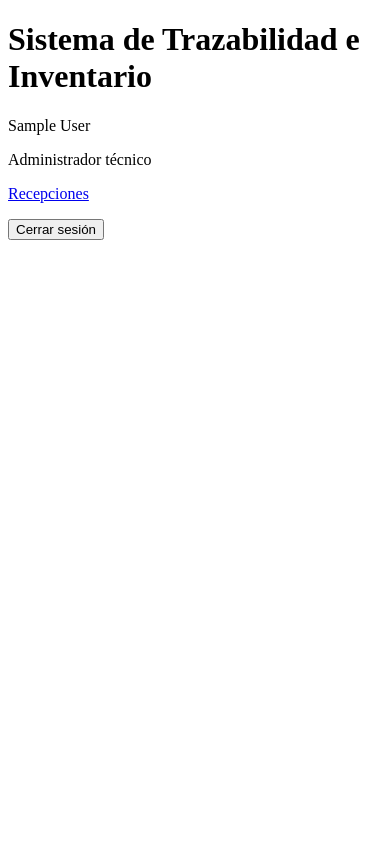
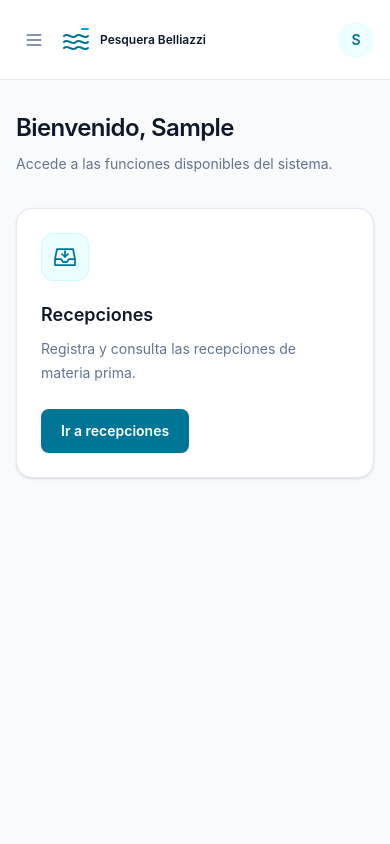
Before and after one commit to Francisco11061/Belliazzi-Sistema-De-Trazabilidad, a Django app: page / in a window 390 px wide. Run offline with Django 5.2, Linux system fonts and the light colour scheme; the visitor is signed in with stand-in values (Sample User, id 1).

Commit message:
feat: mejorar layout base y visualizacion de usuario

```diff
--- a/apps/usuarios/templates/usuarios/inicio.html
+++ b/apps/usuarios/templates/usuarios/inicio.html
@@ -1,26 +1,22 @@
-<!DOCTYPE html>
-<html lang="es">
-<head>
-    <meta charset="utf-8">
-    <meta name="viewport" content="width=device-width, initial-scale=1">
-    <title>Inicio | Pesquera Belliazzi</title>
-</head>
-<body>
-    <main>
-        <h1>Sistema de Trazabilidad e Inventario</h1>
-        <p>{{ user.get_full_name|default:user.username }}</p>
-        {% if user.rol %}
-            <p>{{ user.rol.nombre }}</p>
-        {% elif user.is_superuser %}
-            <p>Administrador técnico</p>
-        {% endif %}
-        {% if user.is_superuser or user.rol.codigo == "JEFE" or user.rol.codigo == "ENCARGADA" %}
-            <p><a href="{% url 'trazabilidad:lista_recepciones' %}">Recepciones</a></p>
-        {% endif %}
-        <form method="post" action="{% url 'usuarios:logout' %}">
-            {% csrf_token %}
-            <button type="submit">Cerrar sesión</button>
-        </form>
-    </main>
-</body>
-</html>
+{% extends "base.html" %}
+
+{% block title %}Inicio | Pesquera Belliazzi{% endblock %}
+
+{% block page_title %}Inicio{% endblock %}
+
+{% block content %}
+    <header class="mb-8">
+        <h1 class="text-2xl font-semibold tracking-tight break-words sm:text-3xl">Bienvenido, {{ user.first_name|default:user.username }}</h1>
+        <p class="mt-2 text-sm leading-6 text-slate-500">Accede a las funciones disponibles del sistema.</p>
+    </header>
+    {% if user.is_superuser or user.rol.codigo == "JEFE" or user.rol.codigo == "ENCARGADA" %}
+        <section aria-labelledby="recepciones-title" class="w-full max-w-lg min-w-0 rounded-2xl border border-slate-200 bg-white p-6 shadow-sm sm:p-8">
+            <div class="mb-5 flex size-12 shrink-0 items-center justify-center rounded-xl border border-cyan-100 bg-cyan-50 text-cyan-700">
+                <svg class="h-6 w-6 shrink-0" viewBox="0 0 24 24" fill="none" stroke="currentColor" stroke-width="1.75" stroke-linecap="round" stroke-linejoin="round" aria-hidden="true"><path d="M4 4h16l2 10v6H2v-6L4 4ZM2 14h6l2 3h4l2-3h6M12 6v6m-3-3 3 3 3-3" /></svg>
+            </div>
+            <h2 id="recepciones-title" class="text-lg font-semibold">Recepciones</h2>
+            <p class="mt-2 text-sm leading-6 text-slate-500">Registra y consulta las recepciones de materia prima.</p>
+            <a href="{% url 'trazabilidad:lista_recepciones' %}" class="mt-6 inline-flex items-center justify-center rounded-lg bg-cyan-700 px-5 py-3 text-sm font-semibold text-white shadow-xs transition-colors hover:bg-cyan-800 focus-visible:outline-2 focus-visible:outline-offset-2 focus-visible:outline-cyan-600">Ir a recepciones</a>
+        </section>
+    {% endif %}
+{% endblock %}
--- a/config/settings.py
+++ b/config/settings.py
@@ -67,7 +67,7 @@ ROOT_URLCONF = 'config.urls'
 TEMPLATES = [
     {
         'BACKEND': 'django.template.backends.django.DjangoTemplates',
-        'DIRS': [],
+        'DIRS': [BASE_DIR / 'templates'],
         'APP_DIRS': True,
         'OPTIONS': {
             'context_processors': [
--- a/static/src/input.css
+++ b/static/src/input.css
@@ -1,6 +1,7 @@
 @import "tailwindcss" source(none);
 @plugin "flowbite/plugin";
 @source "../../apps/**/templates/**/*.html";
+@source "../../templates/**/*.html";
 @source "../../node_modules/flowbite";
 
 @layer components {
--- /dev/null
+++ b/templates/base.html
@@ -0,0 +1,150 @@
+{% load static %}
+<!DOCTYPE html>
+<html lang="es">
+<head>
+    <meta charset="utf-8">
+    <meta name="viewport" content="width=device-width, initial-scale=1">
+    <title>{% block title %}Pesquera Belliazzi{% endblock %}</title>
+    <link rel="stylesheet" href="{% static 'usuarios/css/output.css' %}?v=layout-responsive-2">
+    {% block extra_css %}{% endblock %}
+</head>
+<body class="[--sidebar-width:16rem] bg-slate-50 font-sans text-slate-900 antialiased">
+    <svg class="hidden" xmlns="http://www.w3.org/2000/svg" aria-hidden="true">
+        <symbol id="icon-wave" viewBox="0 0 32 32">
+            <path d="M4 12c4-4 8 4 12 0s8 4 12 0M4 18c4-4 8 4 12 0s8 4 12 0M4 24c4-4 8 4 12 0s8 4 12 0" />
+            <path d="M22 5h6" class="text-sky-500" />
+        </symbol>
+    </svg>
+    <div id="sidebar-overlay" class="fixed inset-0 z-40 bg-slate-900/40 lg:hidden" hidden aria-hidden="true"></div>
+    <aside id="sidebar" aria-label="Menú principal" tabindex="-1" class="fixed inset-y-0 left-0 z-50 flex w-[var(--sidebar-width)] max-w-full -translate-x-full flex-col max-lg:invisible max-lg:[&[aria-modal=true]]:visible border-r border-slate-200 bg-white transition-transform motion-reduce:transition-none lg:translate-x-0">
+        <div class="relative flex min-h-24 shrink-0 items-center gap-3 border-b border-slate-200 px-4 py-5 pr-12 lg:px-5">
+            <svg class="h-9 w-9 shrink-0 text-cyan-700" fill="none" stroke="currentColor" stroke-width="2" stroke-linecap="round" aria-hidden="true"><use href="#icon-wave" /></svg>
+            <div class="min-w-0 flex-1">
+                <p class="text-xs leading-5 font-semibold tracking-wide">PESQUERA BELLIAZZI</p>
+                <p class="mt-1 text-xs leading-5 text-slate-500">Sistema de Trazabilidad</p>
+            </div>
+            <button id="sidebar-close" type="button" aria-label="Cerrar menú" class="absolute top-3 right-3 shrink-0 rounded-lg p-1 text-slate-500 hover:bg-slate-100 focus-visible:outline-2 focus-visible:outline-cyan-700 lg:hidden">
+                <svg class="h-5 w-5 shrink-0" viewBox="0 0 24 24" fill="none" stroke="currentColor" stroke-width="2" stroke-linecap="round" aria-hidden="true"><path d="m6 6 12 12M6 18 18 6" /></svg>
+            </button>
+        </div>
+        <nav class="min-h-0 flex-1 space-y-2 overflow-y-auto p-4" aria-label="Navegación principal">
+            <a href="{% url 'usuarios:inicio' %}" {% if request.resolver_match.view_name == 'usuarios:inicio' %}aria-current="page"{% endif %} class="flex w-full items-center gap-3 rounded-lg px-3 py-3 text-sm font-medium whitespace-nowrap focus-visible:outline-2 focus-visible:outline-cyan-700 {% if request.resolver_match.view_name == 'usuarios:inicio' %}bg-cyan-50 text-cyan-700{% else %}text-slate-500 hover:bg-slate-50 hover:text-slate-900{% endif %}">
+                <svg class="h-5 w-5 shrink-0" viewBox="0 0 24 24" fill="none" stroke="currentColor" stroke-width="1.75" stroke-linecap="round" stroke-linejoin="round" aria-hidden="true"><path d="m3 10 9-7 9 7M5 9v12h5v-7h4v7h5V9" /></svg>
+                Inicio
+            </a>
+            {% if user.is_superuser or user.rol.codigo == "JEFE" or user.rol.codigo == "ENCARGADA" %}
+                <a href="{% url 'trazabilidad:lista_recepciones' %}" {% if request.resolver_match.namespace == 'trazabilidad' %}aria-current="page"{% endif %} class="flex w-full items-center gap-3 rounded-lg px-3 py-3 text-sm font-medium whitespace-nowrap focus-visible:outline-2 focus-visible:outline-cyan-700 {% if request.resolver_match.namespace == 'trazabilidad' %}bg-cyan-50 text-cyan-700{% else %}text-slate-500 hover:bg-slate-50 hover:text-slate-900{% endif %}">
+                    <svg class="h-5 w-5 shrink-0" viewBox="0 0 24 24" fill="none" stroke="currentColor" stroke-width="1.75" stroke-linecap="round" stroke-linejoin="round" aria-hidden="true"><path d="M4 4h16l2 10v6H2v-6L4 4ZM2 14h6l2 3h4l2-3h6M12 6v6m-3-3 3 3 3-3" /></svg>
+                    Recepciones
+                </a>
+            {% endif %}
+        </nav>
+        <form method="post" action="{% url 'usuarios:logout' %}" class="shrink-0 border-t border-slate-200 p-4">
+            {% csrf_token %}
+            <button type="submit" class="flex w-full cursor-pointer items-center gap-3 rounded-lg px-3 py-3 text-sm font-medium text-slate-500 hover:bg-slate-50 hover:text-slate-900 focus-visible:outline-2 focus-visible:outline-cyan-700">
+                <svg class="h-5 w-5 shrink-0" viewBox="0 0 24 24" fill="none" stroke="currentColor" stroke-width="1.75" stroke-linecap="round" stroke-linejoin="round" aria-hidden="true"><path d="M9 4H4v16h5m5-12 4 4-4 4m-6-4h13" /></svg>
+                Cerrar sesión
+            </button>
+        </form>
+    </aside>
+
+    <div id="page-shell" class="min-h-dvh min-w-0 lg:pl-[var(--sidebar-width)]">
+        <header class="sticky top-0 z-30 flex min-h-20 flex-nowrap items-center justify-between gap-2 border-b border-slate-200 bg-white px-4 py-3 sm:px-6 lg:px-8">
+            <div class="flex min-w-0 flex-1 items-center gap-2">
+                <button id="sidebar-open" type="button" aria-label="Abrir menú" aria-controls="sidebar" aria-expanded="false" class="shrink-0 rounded-lg p-2 text-slate-500 hover:bg-slate-50 focus-visible:outline-2 focus-visible:outline-cyan-700 lg:hidden">
+                    <svg class="h-5 w-5 shrink-0" viewBox="0 0 24 24" fill="none" stroke="currentColor" stroke-width="2" stroke-linecap="round" aria-hidden="true"><path d="M4 6h16M4 12h16M4 18h16" /></svg>
+                </button>
+                <svg class="h-8 w-8 shrink-0 text-cyan-700 lg:hidden" fill="none" stroke="currentColor" stroke-width="2" stroke-linecap="round" aria-hidden="true"><use href="#icon-wave" /></svg>
+                <span class="whitespace-nowrap text-xs font-semibold sm:text-sm lg:hidden">Pesquera Belliazzi</span>
+                <span class="hidden text-sm text-slate-500 lg:block">{% block page_title %}Inicio{% endblock %}</span>
+            </div>
+            {% with display_name=user.get_full_name|default:user.username %}
+                <div class="flex min-w-0 shrink-0 items-center gap-3" title="{{ display_name }}">
+                    <span class="flex h-9 w-9 shrink-0 items-center justify-center rounded-full bg-cyan-50 text-sm font-semibold text-cyan-700 sm:h-10 sm:w-10" aria-hidden="true">{{ display_name|first|upper }}</span>
+                    <div class="sr-only sm:not-sr-only sm:min-w-0 sm:text-left">
+                        <p class="max-w-28 truncate text-sm font-medium sm:max-w-64">
+                            {% if user.is_superuser %}Administrador técnico{% elif user.rol.codigo == "JEFE" %}Administrador{% elif user.rol.codigo == "ENCARGADA" %}Encargada{% elif user.rol.codigo == "OPERARIA" %}Operaria{% elif user.rol %}{{ user.rol.nombre }}{% endif %}
+                        </p>
+                        <p class="max-w-48 truncate text-xs text-slate-500 lg:max-w-64" title="{{ display_name }}">{{ display_name }}</p>
+                    </div>
+                </div>
+            {% endwith %}
+        </header>
+        <main id="main-content" class="min-w-0 px-4 py-8 [overflow-wrap:anywhere] sm:px-6 lg:p-8">
+            {% if messages %}
+                <div class="mb-6 space-y-3" aria-label="Mensajes del sistema">
+                    {% for message in messages %}
+                        <div role="{% if message.level >= 30 %}alert{% else %}status{% endif %}" class="rounded-lg border px-4 py-3 text-sm {% if message.level == 25 %}border-green-200 bg-green-50 text-green-800{% elif message.level >= 40 %}border-red-200 bg-red-50 text-red-800{% elif message.level == 30 %}border-yellow-200 bg-yellow-50 text-yellow-800{% else %}border-sky-200 bg-sky-50 text-sky-800{% endif %}">{{ message }}</div>
+                    {% endfor %}
+                </div>
+            {% endif %}
+            {% block content %}{% endblock %}
+        </main>
+    </div>
+    <script>
+        (() => {
+            const sidebar = document.getElementById('sidebar');
+            const overlay = document.getElementById('sidebar-overlay');
+            const shell = document.getElementById('page-shell');
+            const openButton = document.getElementById('sidebar-open');
+            const closeButton = document.getElementById('sidebar-close');
+            const desktop = window.matchMedia('(min-width: 64rem)');
+            let isOpen = false;
+
+            function setOpen(open, restoreFocus = true) {
+                isOpen = open && !desktop.matches;
+                sidebar.classList.toggle('-translate-x-full', !isOpen);
+                sidebar.inert = !desktop.matches && !isOpen;
+                overlay.hidden = !isOpen;
+                shell.inert = isOpen;
+                document.body.classList.toggle('overflow-hidden', isOpen);
+                openButton.setAttribute('aria-expanded', String(isOpen));
+                if (isOpen) {
+                    sidebar.setAttribute('role', 'dialog');
+                    sidebar.setAttribute('aria-modal', 'true');
+                    closeButton.focus();
+                } else {
+                    sidebar.removeAttribute('role');
+                    sidebar.removeAttribute('aria-modal');
+                    if (restoreFocus) openButton.focus();
+                }
+            }
+
+            openButton.addEventListener('click', () => setOpen(true));
+            closeButton.addEventListener('click', () => setOpen(false));
+            overlay.addEventListener('click', () => setOpen(false));
+            sidebar.querySelectorAll('a').forEach(link => {
+                link.addEventListener('click', () => { if (isOpen) setOpen(false); });
+            });
+            document.addEventListener('keydown', event => {
+                if (!isOpen) return;
+                if (event.key === 'Escape') {
+                    event.preventDefault();
+                    setOpen(false);
+                }
+                if (event.key === 'Tab') {
+                    const items = sidebar.querySelectorAll('a[href], button');
+                    const first = items[0];
+                    const last = items[items.length - 1];
+                    if (event.shiftKey && document.activeElement === first) {
+                        event.preventDefault();
+                        last.focus();
+                    } else if (!event.shiftKey && document.activeElement === last) {
+                        event.preventDefault();
+                        first.focus();
+                    }
+                }
+            });
+            desktop.addEventListener('change', () => {
+                const focusWasInSidebar = sidebar.contains(document.activeElement);
+                setOpen(false, !desktop.matches && focusWasInSidebar);
+                if (desktop.matches && document.activeElement === closeButton) {
+                    sidebar.querySelector('a').focus();
+                }
+            });
+            setOpen(false, false);
+        })();
+    </script>
+    {% block extra_js %}{% endblock %}
+</body>
+</html>
```
Also changed, not shown: apps/usuarios/static/usuarios/css/output.css.
